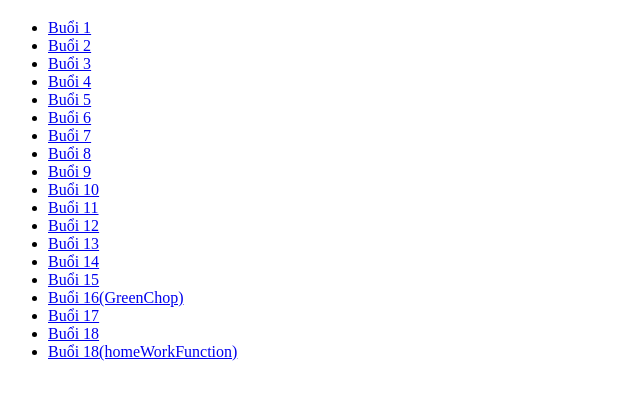
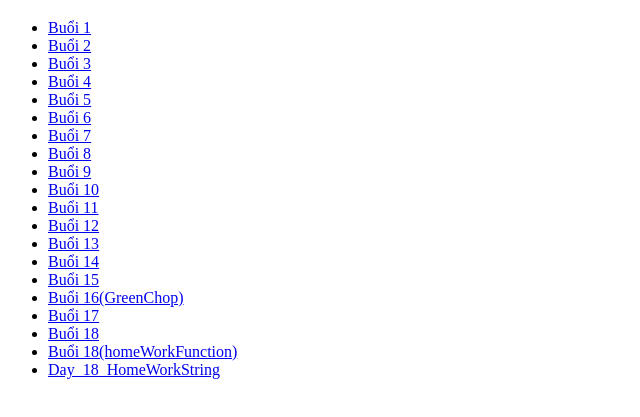
Before and after one commit to duyvn0612/f8_fullstack_k7, a plain HTML site: page index.html in a window 1280 px wide. Shown: the part 61-478 px from the top of the page, without its empty margins (0-640 px from the left). Drawn offline with Linux system fonts and the light colour scheme.

Commit message:
workString

```diff
--- a/index.html
+++ b/index.html
@@ -106,6 +106,12 @@
             >Buổi 18(homeWorkFunction)</a
           >
         </li>
+        <li>
+          <a
+            href="https://duyvn0612.github.io/f8_fullstack_k7/Day_18_HomeWorkString/"
+            >Day_18_HomeWorkString</a
+          >
+        </li>
       </ul>
     </div>
   </body>
```
